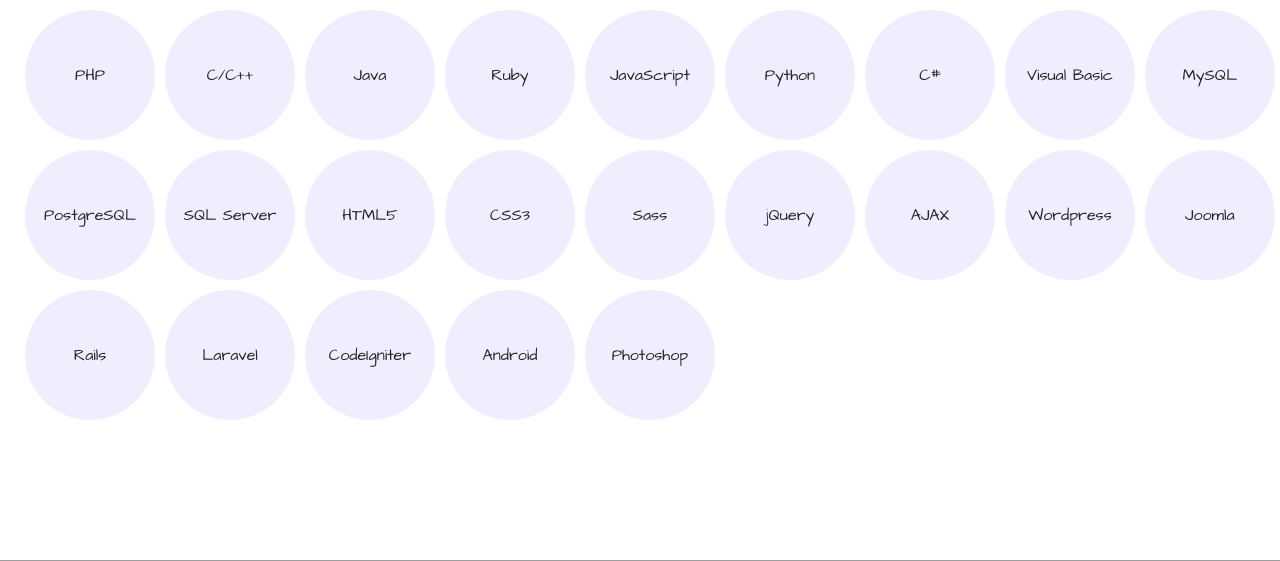
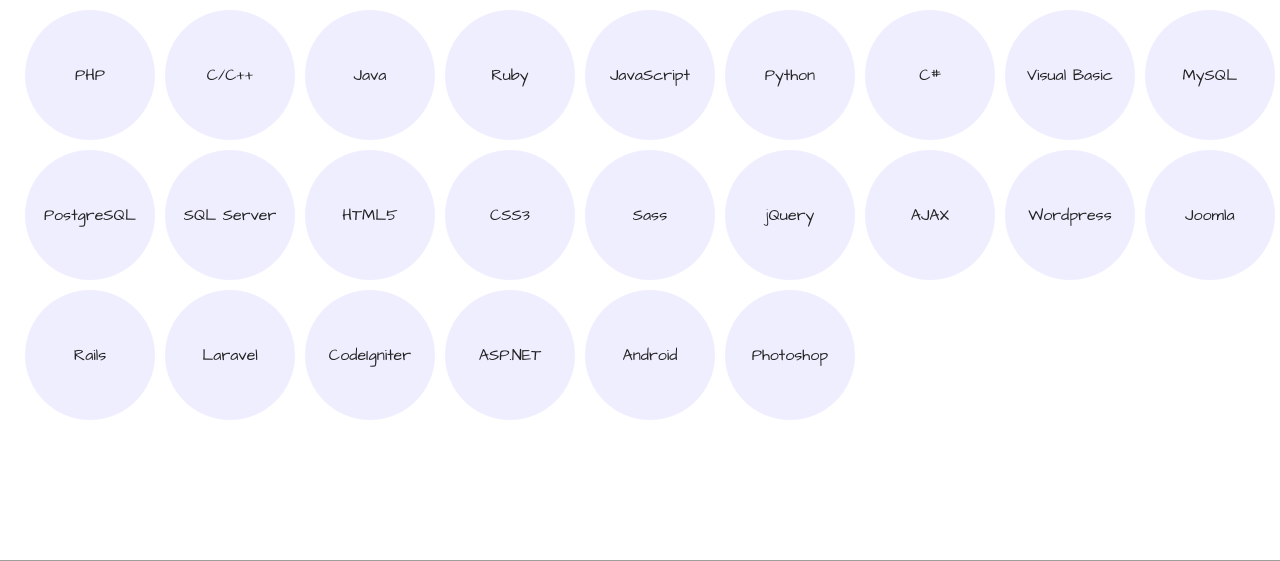
Before and after one commit to markmorcos/markmorcos, a PHP site: page / in a window 1280 px wide. Shown: the part 3722-4283 px from the top of the page. Run offline with PHP 8.4, Linux system fonts and the light colour scheme; grey boxes are pictures that could not be loaded.

Commit message:
Modified skills again

```diff
--- a/index.php
+++ b/index.php
@@ -98,6 +98,7 @@
         <li class="columns large-1 small-3"><span>Rails</span></li>
         <li class="columns large-1 small-3"><span>Laravel</span></li>
         <li class="columns large-1 small-3"><span>CodeIgniter</span></li>
+        <li class="columns large-1 small-3"><span>ASP.NET</span></li>
         <li class="columns large-1 small-3"><span>Android</span></li>
         <li class="columns large-1 small-3"><span>Photoshop</span></li>
       </ul>
```
